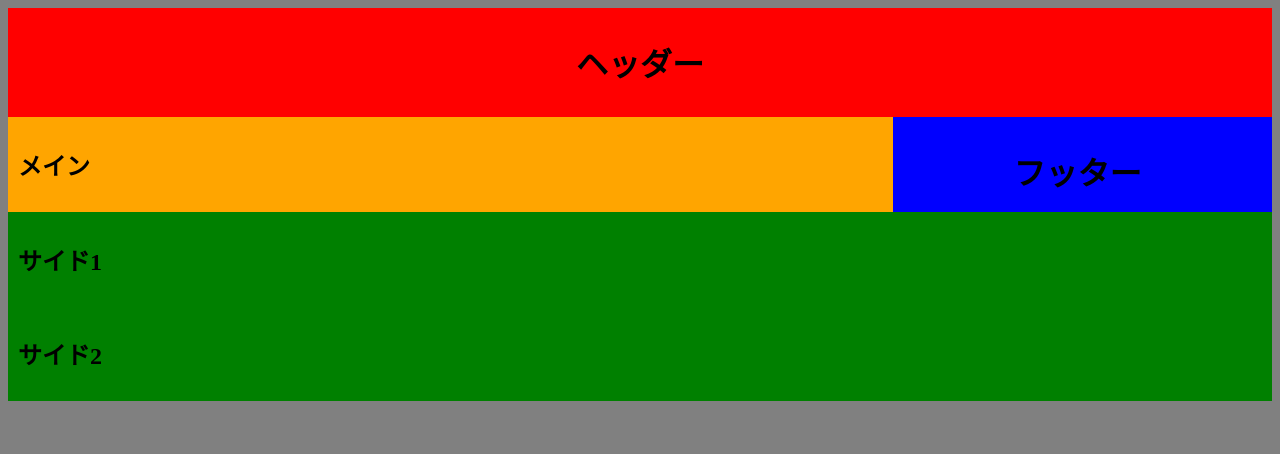
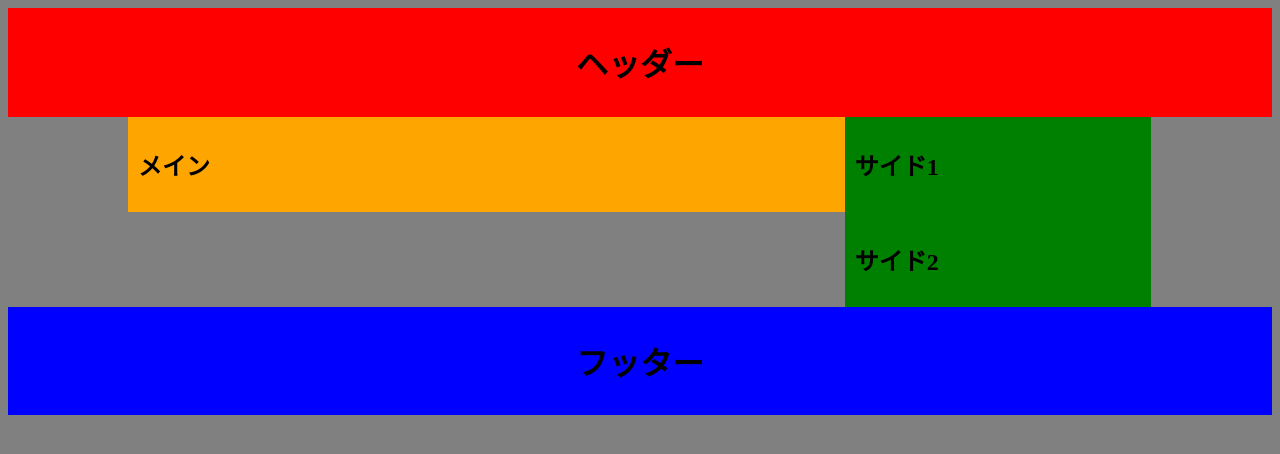
Before and after one commit to honma612/web1-10, a plain HTML site: page index.html in a window 1280 px wide. Drawn offline with Linux system fonts and the light colour scheme.

Commit message:
Create index.html

```diff
--- a/index.html
+++ b/index.html
@@ -9,9 +9,13 @@
 </head>
 <body>
   <header><h1>ヘッダー</h1></header>
-  <section><h1>メイン</h1></section>
-  <aside><h1>サイド1</h1></aside>
-  <aside><h1>サイド2</h1></aside>
+    <div id="main">
+      <section><h1>メイン</h1></section>
+    <div id="side">
+      <aside><h1>サイド1</h1></aside>
+      <aside><h1>サイド2</h1></aside>
+    </div>
+    </div>
   <footer><h1>フッター</h1></footer>
 </body>
 </html>
```
